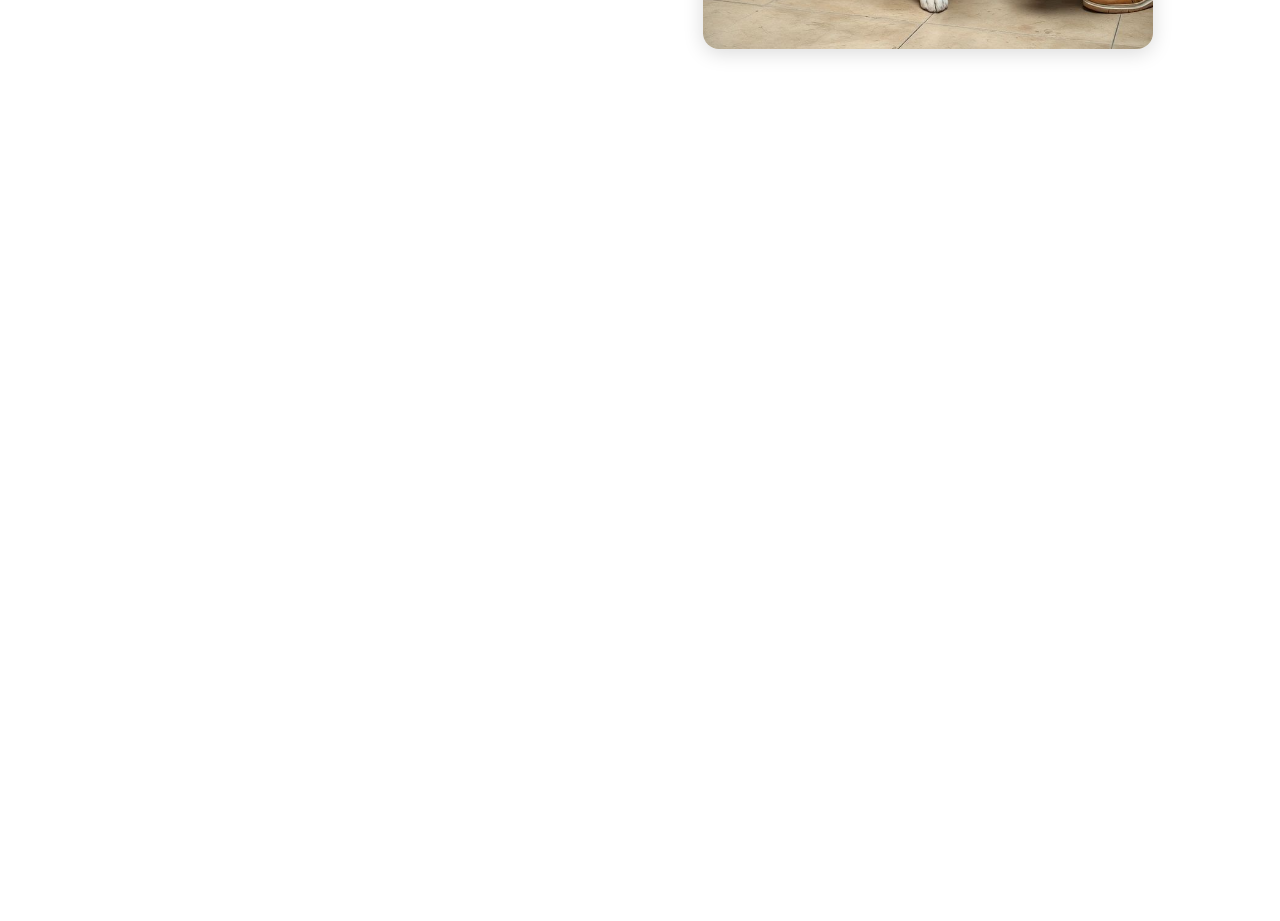
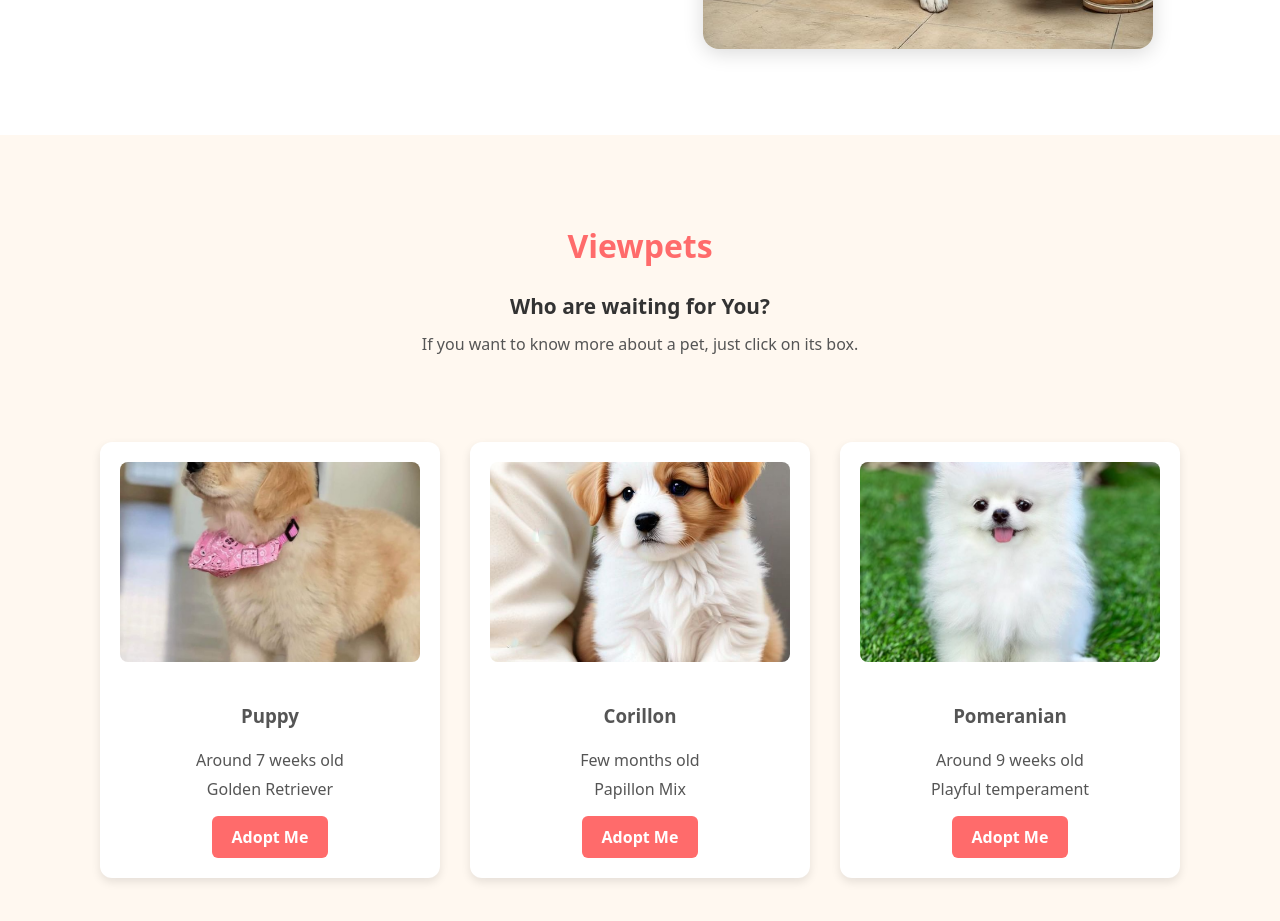
Before and after one commit to areej-png/react-components-practice, a React (Vite) app: page / in a window 1280 px wide. Shown: the part 1460-2381 px from the top of the page. Before the commit the page ends 1595 px from the top, so only its background shows below. Built offline with nearby package versions, Linux system fonts and the light colour scheme.

Commit message:
feat(app): integrate pets section and styling into main App component

```diff
--- a/src/App.jsx
+++ b/src/App.jsx
@@ -1,9 +1,12 @@
 import Header from "./components/Header";
 import Content from "./components/Content";
 import About from "./components/About";
+import React from "react";
+import ViewPets from "./components/viewpets"
 import './About.css';
 import './Header.css';
 import './content.css';
+import './pets.css';
 
 
 function App() {
@@ -12,6 +15,9 @@ function App() {
       <Header />
       <Content />
       <About />
+      <div className="App">
+        <ViewPets />
+      </div>
     </>
   );
 }
```
